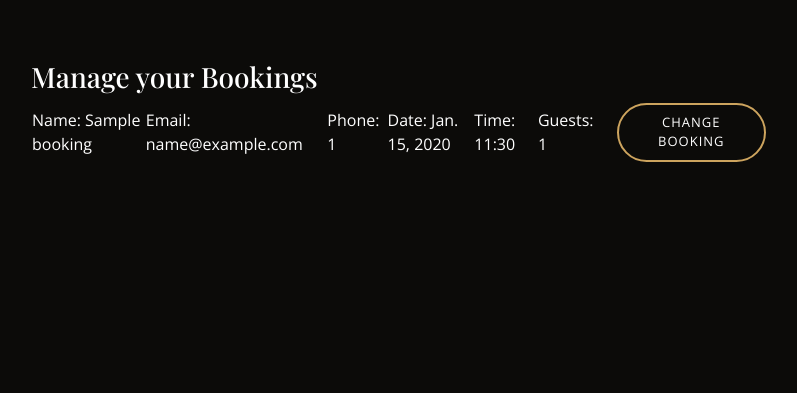
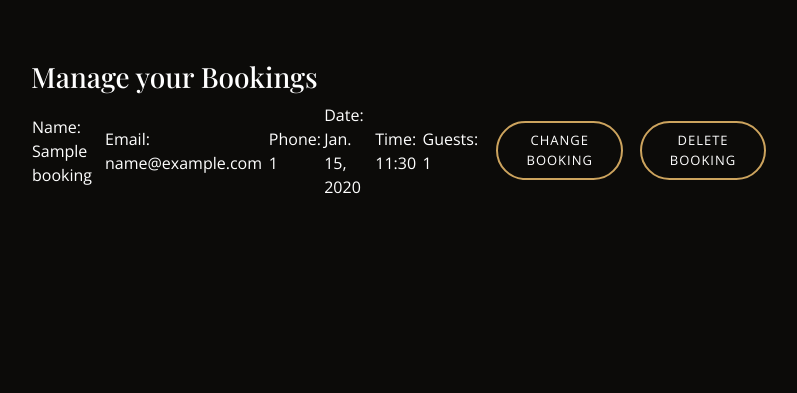
Before and after one commit to ErikHgm/FireHouse-Restaurant-Project, a Django app: page /mybookings/ in a window 1280 px wide. Shown: the part 112-505 px from the top of the page, without its empty margins (241-1038 px from the left). Run offline with Django 3.2, Linux system fonts and the light colour scheme; tables that the repository leaves empty hold one stand-in row (values such as "Sample post"); some libraries are stand-ins or nearby versions; some web fonts are replaced.

Commit message:
feat: add delete booking link in mybookings template

```diff
--- a/templates/mybookings.html
+++ b/templates/mybookings.html
@@ -20,6 +20,11 @@
                 <button class="btn book-a-table-btn scrollto d-none d-lg-flex">Change booking</button>
               </a>
             </td>
+            <td>
+              <a href="/deletebooking/{{booking.id}}">
+                <button class="btn book-a-table-btn scrollto d-none d-lg-flex">Delete booking</button>
+              </a>
+            </td>
           </tr>
           {% empty %}
           <td>You have no reservations currently</td>
```
